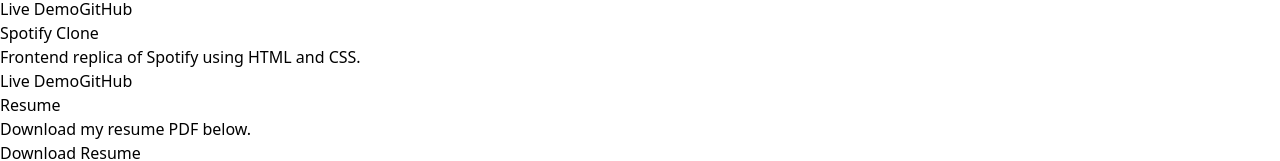
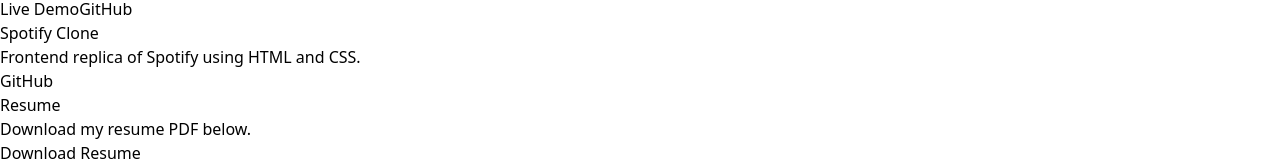
Before and after one commit to anup-jha26/anup-portfolio, a React (Vite) app: page / in a window 1280 px wide. Shown: the part 2055-2216 px from the top of the page. Built offline with nearby package versions, Linux system fonts and the light colour scheme.

Commit message:
projects updated

```diff
--- a/src/components/Projects.jsx
+++ b/src/components/Projects.jsx
@@ -22,7 +22,6 @@
   {
     title: "Spotify Clone",
     description: "Frontend replica of Spotify using HTML and CSS.",
-    live: "https://spotify-clone26.netlify.app/",
     code: "https://github.com/anup-jha26/Spotify-Clone"
   }
 ];
```
